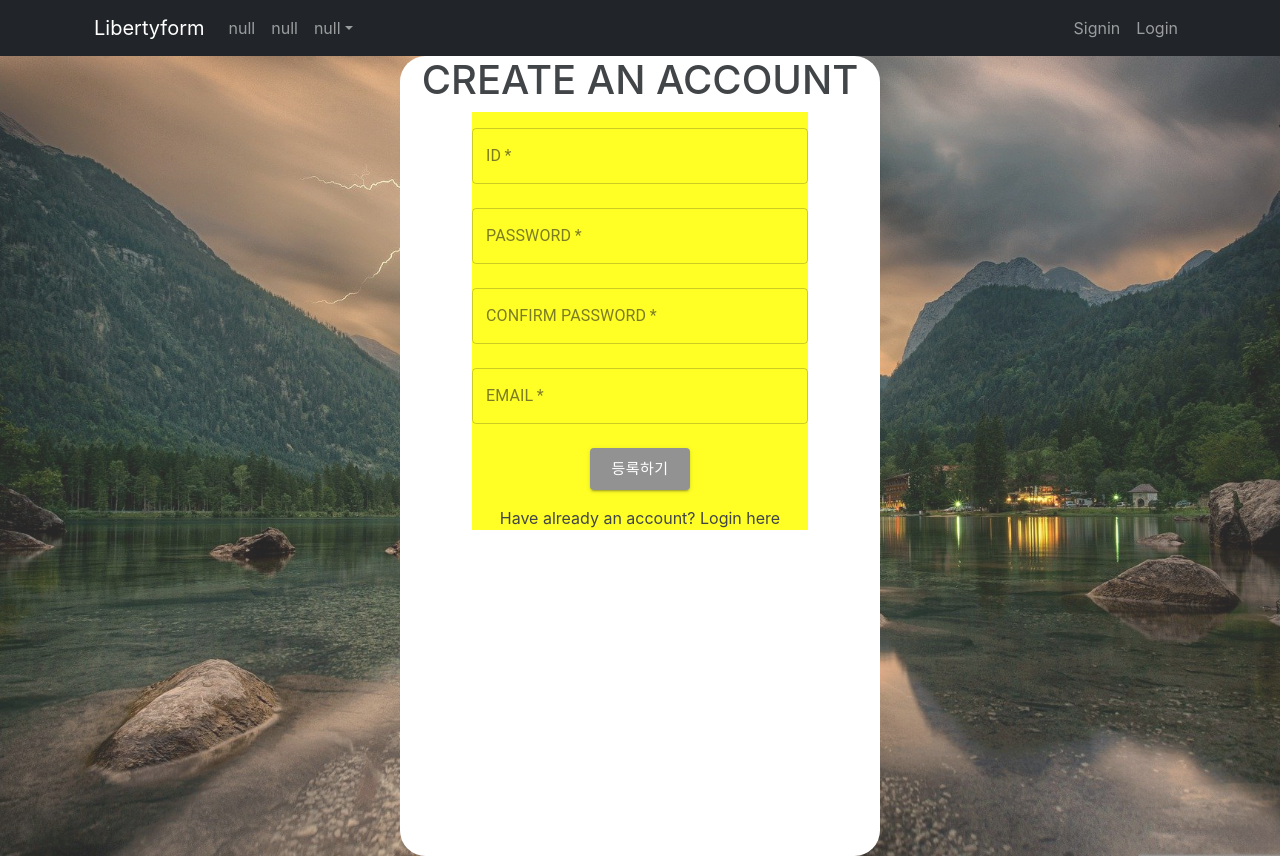
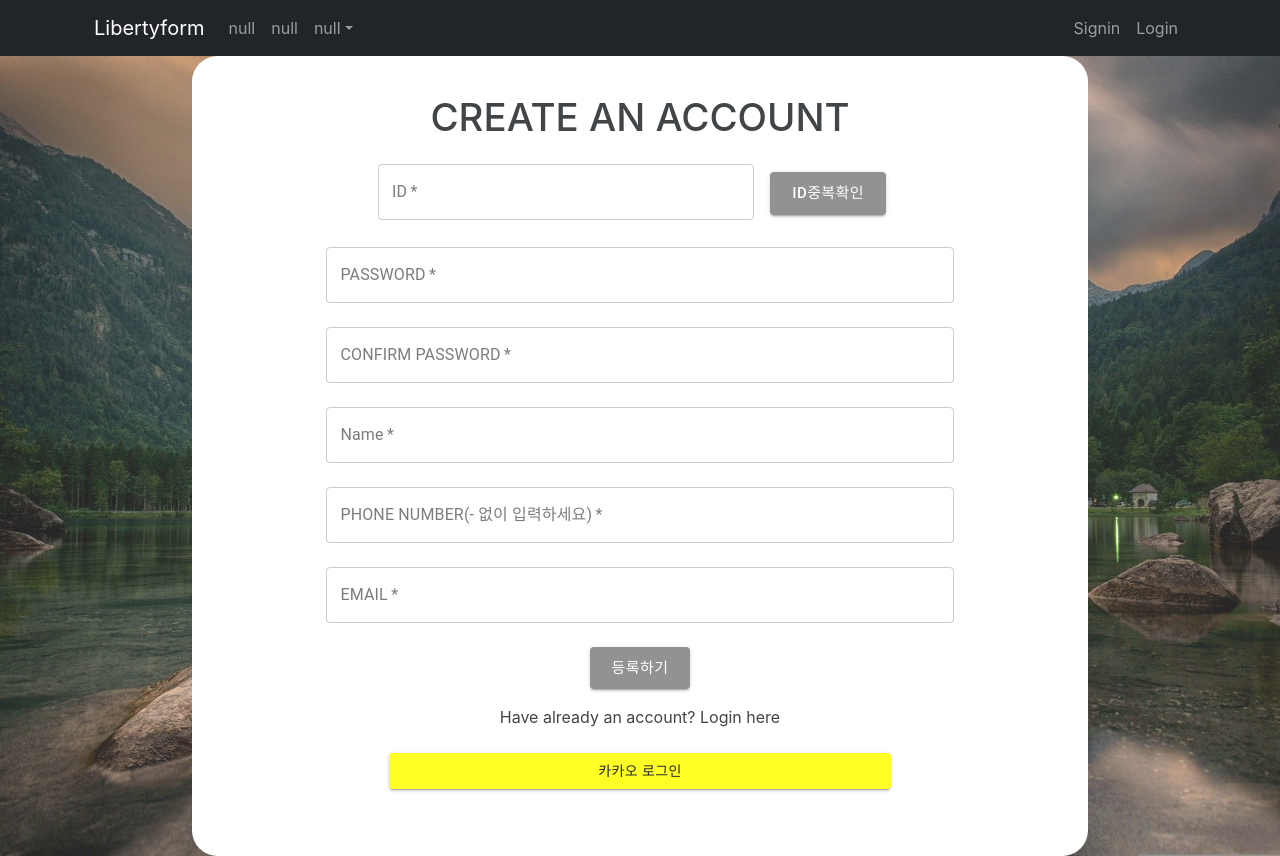
Before and after one commit to Gachon-Kakao-Enterprise-Group-7/libertyForm-WEB, a React (Create React App) app: page /signin in a window 1280 px wide. Built offline with nearby package versions, Linux system fonts and the light colour scheme.

Commit message:
[TN7-128] [ADD] 로그인 기능 수정

```diff
--- a/src/App.js
+++ b/src/App.js
@@ -4,7 +4,7 @@ import Navs from './components/Navs';
 import Notfound from './components/Notfound';
 
 //redux를 사용해 상태관리
-import { craeteStore, createStore } from 'redux'
+import { createStore } from 'redux'
 import { Provider, useSelctor, UseDispatch, useDispatch } from 'react-redux'
 import Signin from './components/Signin';
 
@@ -18,11 +18,16 @@ const initialstate = {
 
   users: [
     {
+      name: '백우진',
+      phonenumber: '01050118246',
       id: 'bwj0509',
       password: 'abcd1234',
       email: 'bwj59@naevr.com'
+
     },
     {
+      name: '김길동',
+      phonenumber: '01000000000',
       id: 'gildong1234',
       password: 'hong12341',
       email: 'gildong12@gamil.com'
@@ -42,8 +47,12 @@ function reducer(state = initialstate, action) {
       return state
     case 'SIGNINUSER': // USER를 등록
       console.log('유저등록 완료!')
-      const { id, password, email } = action.data
-      return { ...state, users: [...state.users, { id: id, password: password, email: email }] }
+      const { id, password, email, name, phonenumber } = action.data
+      return { ...state, users: [...state.users, { id: id, password: password, email: email, name: name, phonenumber: phonenumber }] }
+    case 'OVERLAPCHECKID':
+      console.log('중복체크타임')
+      const checkid = action.data
+      console.log(`확인하려는 ID는 ${checkid}입니다.`)
     default:
       return { ...state }
   }
--- a/src/components/Main.js
+++ b/src/components/Main.js
@@ -57,7 +57,7 @@ function Main() {
                 <H2slogan>누구든지 편하고, 자유롭게 이용하고, 당신의 의견을 표현하세요</H2slogan>
             </Bodydiv>
             <Bodydiv>
-                <Button className='mt-3' variant="contained" size="large" style={{ backgroundColor: 'gray' }} onClick={() => { dispatch({ type: 'TEST' }) }}>
+                <Button className='mt-3' variant="contained" size="large" style={{ maxWidth: '20%', maxHeight: '25%', minWidth: '20%', minHeight: '25%', backgroundColor: 'gray' }} onClick={() => { dispatch({ type: 'TEST' }) }}>
                     시작하기
                 </Button>
             </Bodydiv>
--- a/src/components/Signin.js
+++ b/src/components/Signin.js
@@ -20,11 +20,12 @@ const Backgrounddiv = styled.div` // styled components를 사용하여 div를
 `
 
 const Signindiv = styled.div`
+    padding-top: 3vw;
     text-align: center;
     align-items: center;
     margin: auto;
     background-color: white;
-    width: 30em;
+    width: 70%;
     height: 50em;
     border-radius: 2vw;
 `
@@ -43,10 +44,12 @@ function Signin() {
         id: '',
         password: '',
         confirmpassword: '',
-        email: ''
+        email: '',
+        name: '',
+        phonenumber: ''
     })
 
-    const { id, password, confirmpassword, email } = inputs // 구조분해할당
+    const { id, password, confirmpassword, email, name, phonenumber } = inputs // 구조분해할당
 
     const onChange = (e) => {
         const { name, value } = e.target
@@ -62,30 +65,45 @@ function Signin() {
             id: '',
             password: '',
             confirmpassword: '',
-            email: ''
+            email: '',
+            name: '',
+            phonenumber: ''
         })
         alert("유저 등록완료!")
+    }
+
+    const onCheckId = () => {
+        dispatch({ type: 'OVERLAPCHECKID', data: id })
     }
 
     return (
         <Backgrounddiv>
             <Signindiv>
-                <h1>CREATE AN ACCOUNT</h1>
+                <h1 style={{ fontSize: '3vw' }} >CREATE AN ACCOUNT</h1>
                 <Box
                     sx={{
-                        width: 500,
+
                         maxWidth: '70%',
                         margin: 'auto',
-                        background: 'yellow'
+                        background: 'white'
                     }}
                 >
-                    <TextField fullWidth label="ID" id="fullWidth" required margin="normal" onChange={onChange} name="id" value={id} />
+
+
+                    <TextField style={{ width: '60%' }} label="ID" id="fullWidth" required margin="normal" onChange={onChange} name="id" value={id} ></TextField>
+                    <Button className='mt-4 m-3' variant="contained" size="large" style={{ backgroundColor: 'gray' }} onClick={onCheckId} >ID중복확인</Button>
                     <TextField fullWidth label="PASSWORD" id="fullWidth" required margin="normal" type="password" onChange={onChange} name="password" value={password} />
+                    {inputs.password.length < 8 && inputs.password.length > 0 && <span style={{ color: 'red' }}>Password must be at least 8 digits<br /></span>}
                     <TextField fullWidth label="CONFIRM PASSWORD" id="fullWidth" required margin="normal" type="password" onChange={onChange} name="confirmpassword" value={confirmpassword} />
+                    {inputs.password !== inputs.confirmpassword && inputs.confirmpassword.length > 0 && <span style={{ color: 'red' }}>Mismatched passwords<br /></span>}
+                    <TextField fullWidth label="Name" id="fullWidth" required margin="normal" onChange={onChange} name="name" value={name} />
+                    <TextField fullWidth label="PHONE NUMBER(- 없이 입력하세요)" id="fullWidth" required margin="normal" onChange={onChange} name="phonenumber" value={phonenumber} />
                     <TextField fullWidth label="EMAIL" id="fullWidth" required margin="normal" type="email" onChange={onChange} name="email" value={email} />
+                    {inputs.email.indexOf('@') < 0 && inputs.email.length > 0 && <span style={{ color: 'red' }}>Doesn't fit the email format<br /></span>}
                     <Button className='mt-3' variant="contained" size="large" style={{ backgroundColor: 'gray' }} onClick={onSummit} >등록하기</Button>
                     <br />
                     <div className='mt-3'>Have already an account? Login here</div>
+                    <Button className='mt-4' style={{ backgroundColor: 'yellow', color: 'black', width: '80%' }} variant="contained" >카카오 로그인</Button>
                 </Box>
             </Signindiv>
         </Backgrounddiv>
```
